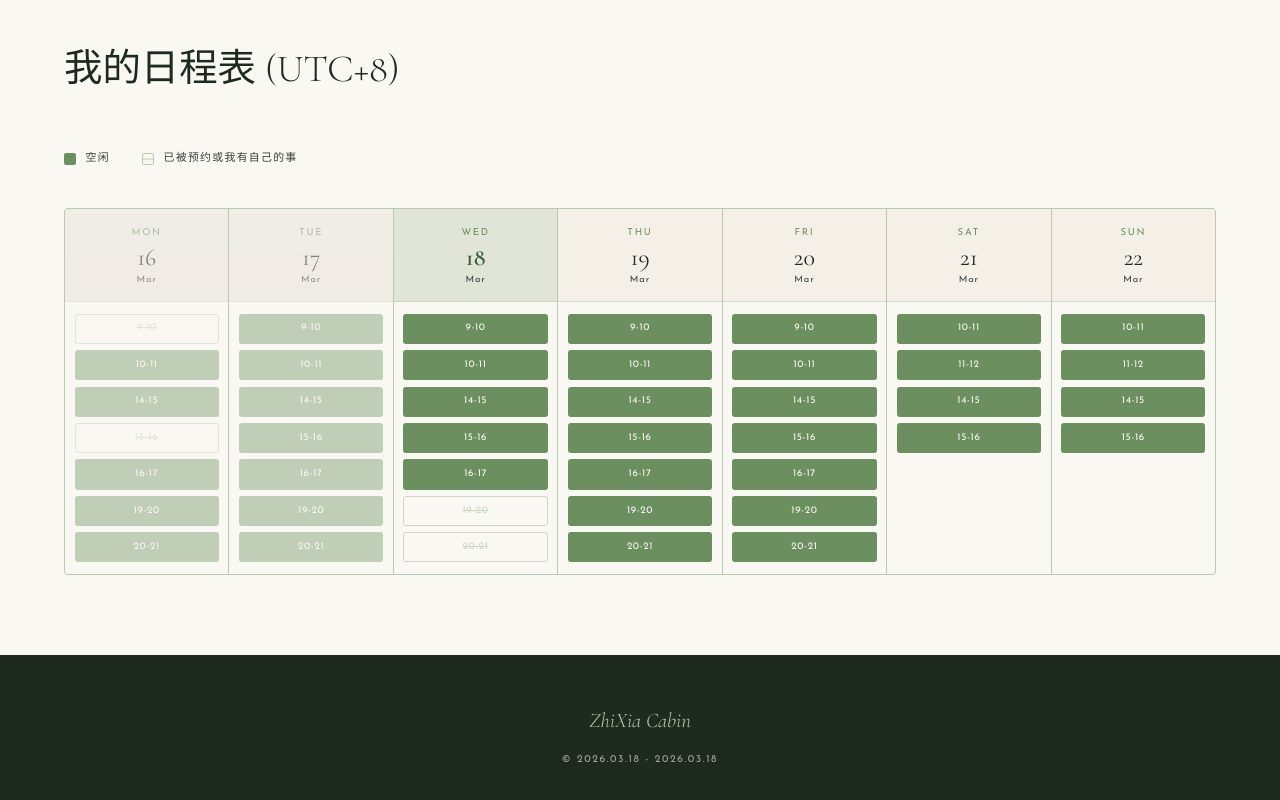
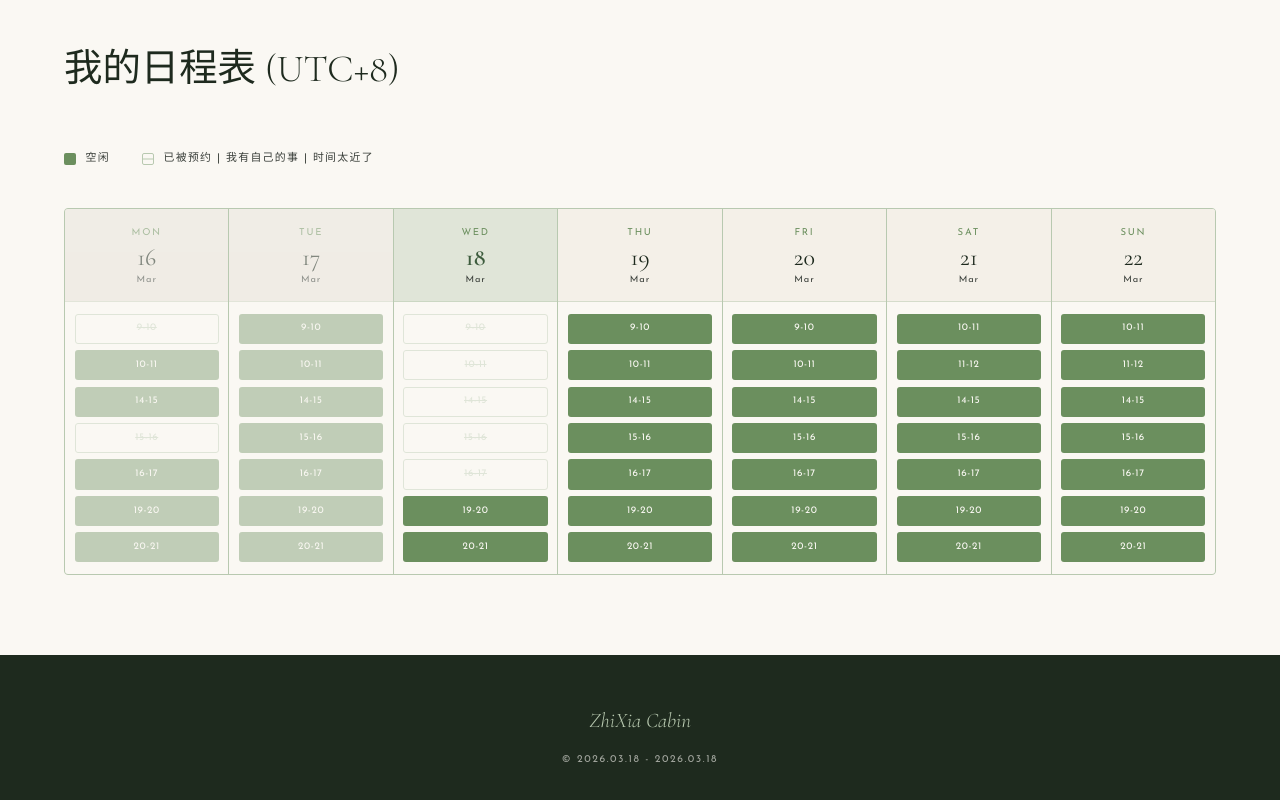
Before and after one commit to anaouse/zhixia_cabin_frontend, a React app: page / in a window 1280 px wide. Shown: the part 1048-1848 px from the top of the page. Built offline with nearby package versions, Linux system fonts and the light colour scheme; the HTML template or start-up script is replaced by a standard one.

Commit message:
日历中时间太近的也被划掉，下一步应该是学习css，清理没用的代码

```diff
--- a/public/schedule.json
+++ b/public/schedule.json
@@ -93,11 +93,11 @@
             },
             {
                 "interval_hours": "19-20",
-                "free": false
+                "free": true
             },
             {
                 "interval_hours": "20-21",
-                "free": false
+                "free": true
             }
         ]
     },
@@ -188,6 +188,18 @@
             {
                 "interval_hours": "15-16",
                 "free": true
+            },
+            {
+                "interval_hours": "16-17",
+                "free": true
+            },
+            {
+                "interval_hours": "19-20",
+                "free": true
+            },
+            {
+                "interval_hours": "20-21",
+                "free": true
             }
         ]
     },
@@ -210,6 +222,18 @@
             {
                 "interval_hours": "15-16",
                 "free": true
+            },
+            {
+                "interval_hours": "16-17",
+                "free": true
+            },
+            {
+                "interval_hours": "19-20",
+                "free": true
+            },
+            {
+                "interval_hours": "20-21",
+                "free": true
             }
         ]
     }
--- a/src/pages/HomePage.jsx
+++ b/src/pages/HomePage.jsx
@@ -1,6 +1,5 @@
 import { useEffect, useState } from 'react'
 import '@/styles/HomePage.css'
-
 
 // Service steps data
 const SERVICE_STEPS = [
@@ -26,21 +25,38 @@ const SERVICE_STEPS = [
   },
 ]
 
-// Helpers
+// --- Helpers (修复了 UTC 日期判断的 Bug) ---
+
+// 统一获取 UTC+8 的当前日期字符串 (格式: YYYY-MM-DD)
+function getUTC8DateStr() {
+  const nowUTC8 = new Date(Date.now() + 8 * 60 * 60 * 1000)
+  return nowUTC8.toISOString().slice(0, 10)
+}
+
 function formatMonthDay(dateStr) {
   const d = new Date(dateStr + 'T00:00:00')
   return d.toLocaleDateString('en-US', { month: 'short' })
 }
 
 function isToday(dateStr) {
-  return new Date().toISOString().slice(0, 10) === dateStr
+  return getUTC8DateStr() === dateStr
 }
 
 function isPastDay(dateStr) {
-  return dateStr < new Date().toISOString().slice(0, 10)
+  return dateStr < getUTC8DateStr()
 }
 
-// Sub-components
+// 你的 isTooSoon 逻辑是完全正确的
+function isTooSoon(dateStr, intervalHour) {
+  const nowUTC8 = new Date(Date.now() + 8 * 60 * 60 * 1000)
+  const todayUTC8 = nowUTC8.toISOString().slice(0, 10)
+  if (dateStr !== todayUTC8) return false
+  const currentHourUTC8 = nowUTC8.getUTCHours()
+  const startHour = parseInt(String(intervalHour).split('-')[0], 10)
+  return startHour - currentHourUTC8 < 2  // 距现在不足2小时（包含负数即已过去）则划掉
+}
+
+// --- Sub-components ---
 function DayColumn({ day }) {
   const dateNum = new Date(day.date + 'T00:00:00').getDate()
   const month   = formatMonthDay(day.date)
@@ -58,20 +74,38 @@ function DayColumn({ day }) {
         {day.interval.length === 0 ? (
           <span className="no-slots">—</span>
         ) : (
-          day.interval.map((slot) => (
-            <div
-              key={slot.interval_hours}
-              className={`slot ${slot.free ? 'free' : 'booked'}${past ? ' past' : ''}`}
-              title={slot.free ? `Available ${slot.interval_hours}:00` : 'Unavailable'}
-            >
-              {slot.interval_hours}
-            </div>
-          ))
+          day.interval.map((slot) => {
+            // 单独计算该 slot 是否距离现在不足2小时或已过去
+            const slotTooSoon = isTooSoon(day.date, slot.interval_hours)
+
+            // 只要本身不空闲，或者时间太近/已过，就被视为不可预约 (加划线)
+            const effectivelyBooked = !slot.free || slotTooSoon
+
+            // 【核心修改点】只要日期整天已过去，或者当天的这一个 slot 已过去/太近，就加上变淡灰的 past 样式
+            const isSlotPast = past || slotTooSoon
+
+            return (
+              <div
+                key={slot.interval_hours}
+                className={`slot ${effectivelyBooked ? 'booked' : 'free'}${isSlotPast ? ' past' : ''}`}
+                title={
+                  slotTooSoon
+                    ? 'Too close to book'
+                    : slot.free
+                    ? `Available ${slot.interval_hours}:00`
+                    : 'Unavailable'
+                }
+              >
+                {slot.interval_hours}
+              </div>
+            )
+          })
         )}
       </div>
     </div>
   )
 }
+
 
 // Main Component
 export default function HomePage() {
@@ -170,7 +204,7 @@ export default function HomePage() {
           </div>
           <div className="legend-item">
             <div className="legend-dot booked" />
-            已被预约或我有自己的事
+            已被预约 | 我有自己的事 | 时间太近了
           </div>
         </div>
 
```
